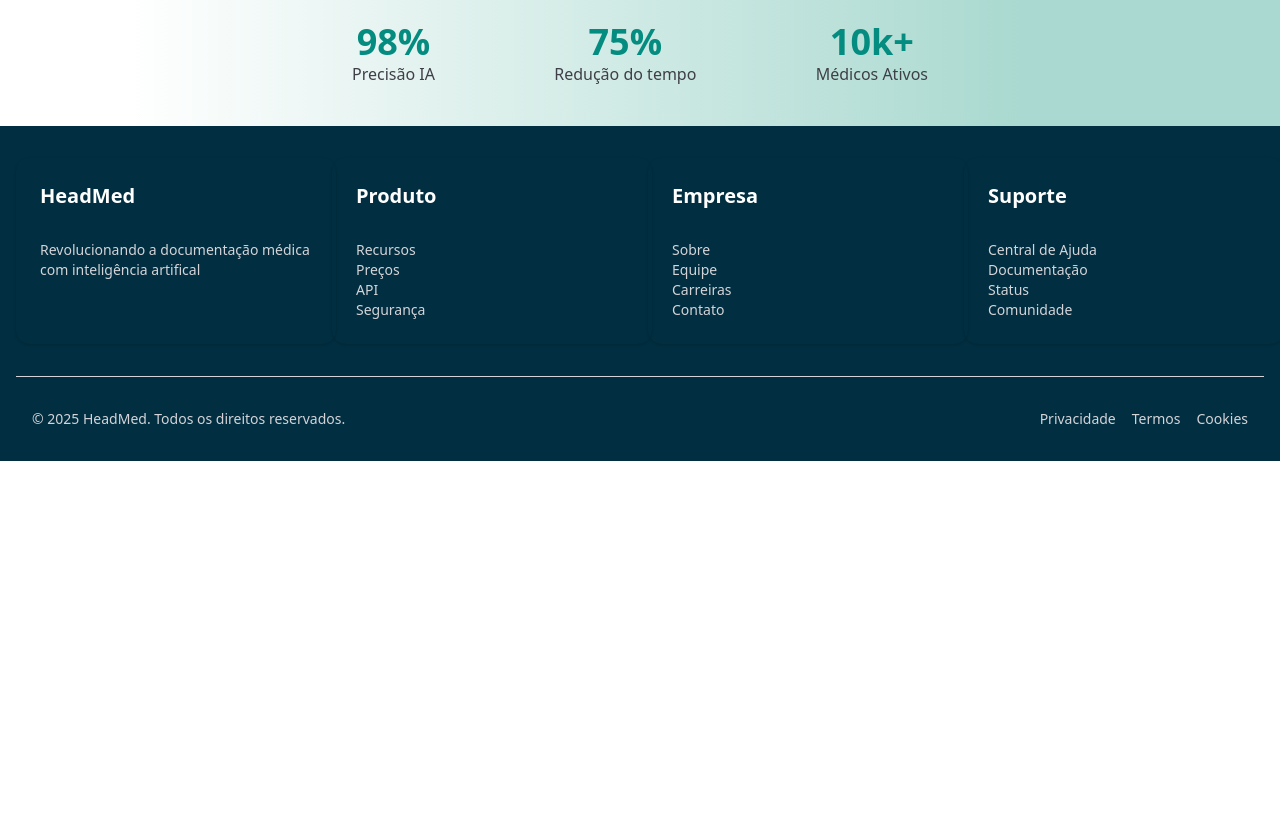
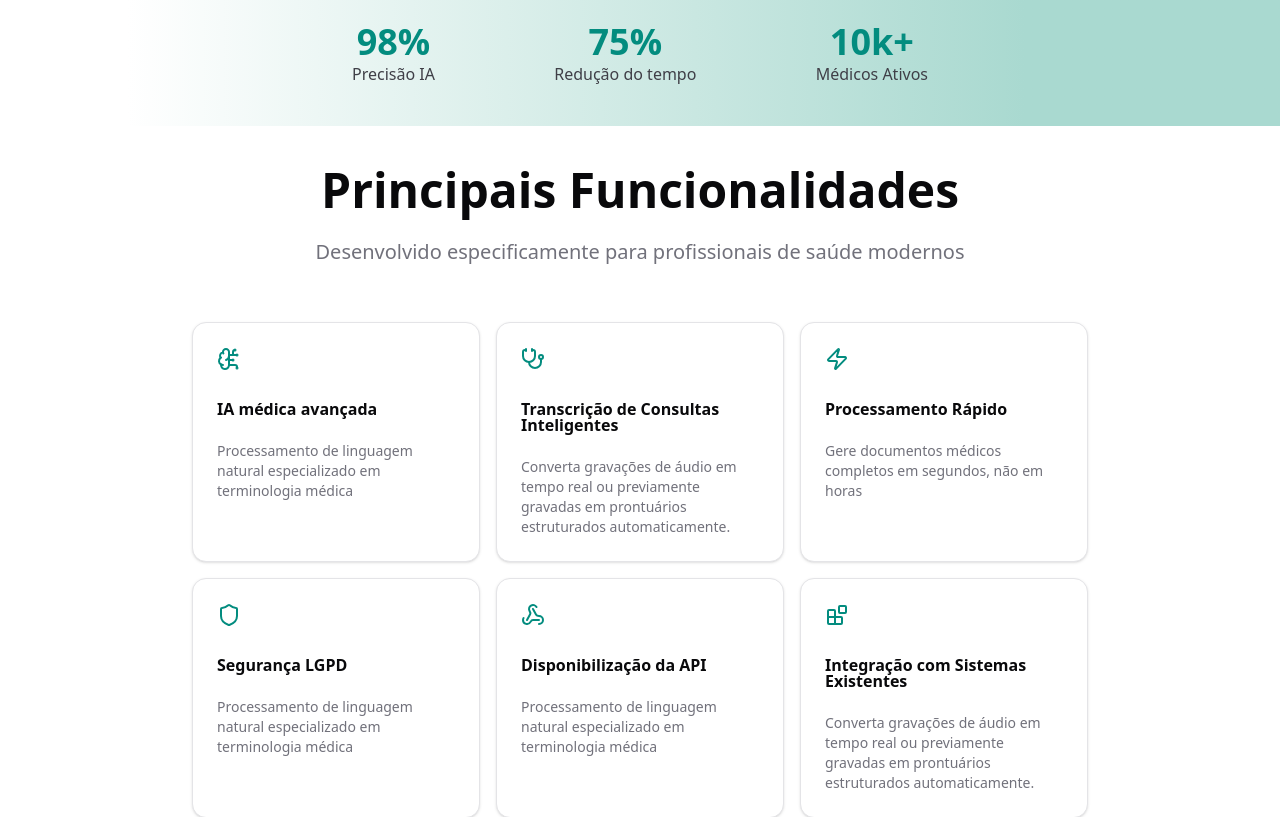
Before and after one commit to HeadMed/headmed-fend, a Next.js app: page / in a window 1280 px wide. Shown: the part 390-1207 px from the top of the page. Before the commit the page ends 851 px from the top, so only its background shows below. Built offline with nearby package versions, Linux system fonts and the light colour scheme.

Commit message:
feat: featureSection howItWork

```diff
--- /dev/null
+++ b/src/app/(home)/(sections)/featureSection.tsx
@@ -0,0 +1,123 @@
+import { Card, CardHeader, CardContent, CardFooter, CardTitle, CardDescription } from '@/components/ui/card'
+import { BrainCircuit, Stethoscope, Zap, Shield, Webhook, Blocks } from 'lucide-react'
+import React from 'react'
+
+export const FeatureSection = () => {
+  return (
+    <section className='flex flex-col justify-center items-center w-screen h-auto py-10 bg-white'>
+
+      <div className='flex flex-col items-center justify-around gap-6 w-3/4 px-4'>
+
+        <h1 className='text-5xl w-2xl font-bold text-center'>Principais Funcionalidades</h1>
+
+        <p className='text-zinc-500 text-xl font-light w-[690px] text-center'>
+          Desenvolvido especificamente para profissionais de saúde modernos
+        </p>
+
+        <div className='py-8 px-4 grid grid-cols-3 grid-flow-row gap-4'>
+
+          <Card>
+            <CardHeader>
+              <BrainCircuit className='text-brand-200' />
+            </CardHeader>
+
+            <CardContent>
+              <CardTitle>IA médica avançada</CardTitle>
+            </CardContent>
+
+            <CardFooter>
+              <CardDescription>
+                Processamento de linguagem natural especializado em terminologia médica
+              </CardDescription>
+            </CardFooter>
+          </Card>
+
+          <Card>
+            <CardHeader>
+              <Stethoscope className='text-brand-200' />
+            </CardHeader>
+
+            <CardContent>
+              <CardTitle>Transcrição de Consultas Inteligentes</CardTitle>
+            </CardContent>
+
+            <CardFooter>
+              <CardDescription>
+                Converta gravações de áudio em tempo real ou previamente gravadas em prontuários estruturados automaticamente.
+              </CardDescription>
+            </CardFooter>
+          </Card>
+
+          <Card>
+            <CardHeader>
+              <Zap className='text-brand-200' />
+            </CardHeader>
+
+            <CardContent>
+              <CardTitle>Processamento Rápido</CardTitle>
+            </CardContent>
+
+            <CardFooter>
+              <CardDescription>
+                Gere documentos médicos completos em segundos, não em horas
+              </CardDescription>
+            </CardFooter>
+          </Card>
+
+          <Card>
+            <CardHeader>
+              <Shield className='text-brand-200' />
+            </CardHeader>
+
+            <CardContent>
+              <CardTitle>Segurança LGPD</CardTitle>
+            </CardContent>
+
+            <CardFooter>
+              <CardDescription>
+                Processamento de linguagem natural especializado em
+                terminologia médica
+              </CardDescription>
+            </CardFooter>
+          </Card>
+
+          <Card>
+            <CardHeader>
+              <Webhook className='text-brand-200' />
+            </CardHeader>
+
+            <CardContent>
+              <CardTitle>Disponibilização da API</CardTitle>
+            </CardContent>
+
+            <CardFooter>
+              <CardDescription>
+                Processamento de linguagem natural especializado em
+                terminologia médica
+              </CardDescription>
+            </CardFooter>
+          </Card>
+
+          <Card>
+            <CardHeader>
+              <Blocks className='text-brand-200' />
+            </CardHeader>
+
+            <CardContent>
+              <CardTitle>Integração com Sistemas Existentes</CardTitle>
+            </CardContent>
+
+            <CardFooter>
+              <CardDescription>
+                Converta gravações de áudio em tempo real ou previamente gravadas em prontuários estruturados automaticamente.
+              </CardDescription>
+            </CardFooter>
+          </Card>
+
+        </div>
+
+      </div>
+
+    </section>
+  )
+}
--- /dev/null
+++ b/src/app/(home)/(sections)/howItWorks.tsx
@@ -0,0 +1,27 @@
+import React from 'react'
+
+export const HowItWorks = () => {
+  return (
+    <section className='flex flex-col justify-center items-center w-screen'>
+          <h1>Como funciona</h1>
+          <p>Três passos simples para revolucionar seu atendimento</p>
+          <ul>
+            <li>
+              <strong>1</strong>
+              <strong>Grave ou Envie o Áudio da Consulta</strong>
+              <p>Faça upload de áudio da consulta ou grave em tempo real</p>
+            </li>
+            <li>
+              <strong>2</strong>
+              <strong>IA Process</strong>
+              <p>Nosso fluco IA analisa e estrutura as informações em formato médico regulamentado e em conformidade</p>
+            </li>
+            <li>
+              <strong>3</strong>
+              <strong>Documento Estruturado Pronto</strong>
+              <p>Receba prontuários, laudos e relatórios formatados e prontos para uso</p>
+            </li>
+          </ul>
+        </section>
+  )
+}
--- a/src/app/(home)/page.tsx
+++ b/src/app/(home)/page.tsx
@@ -2,6 +2,7 @@ import React from 'react'
 import { NavBar } from './(template)/navBar'
 import { Footer } from './(template)/footer'
 import { AutoPront } from './(sections)/autoPront'
+import { FeatureSection } from './(sections)/featureSection'
 
 const page = () => {
   return (
@@ -11,6 +12,7 @@ const page = () => {
       <main className='flex flex-col flex-1 gap-0 bg-linear-to-r from-white from-10%  to-brand-100 to-80%'>
 
         <AutoPront />
+        <FeatureSection />
 
       </main>
 
```
